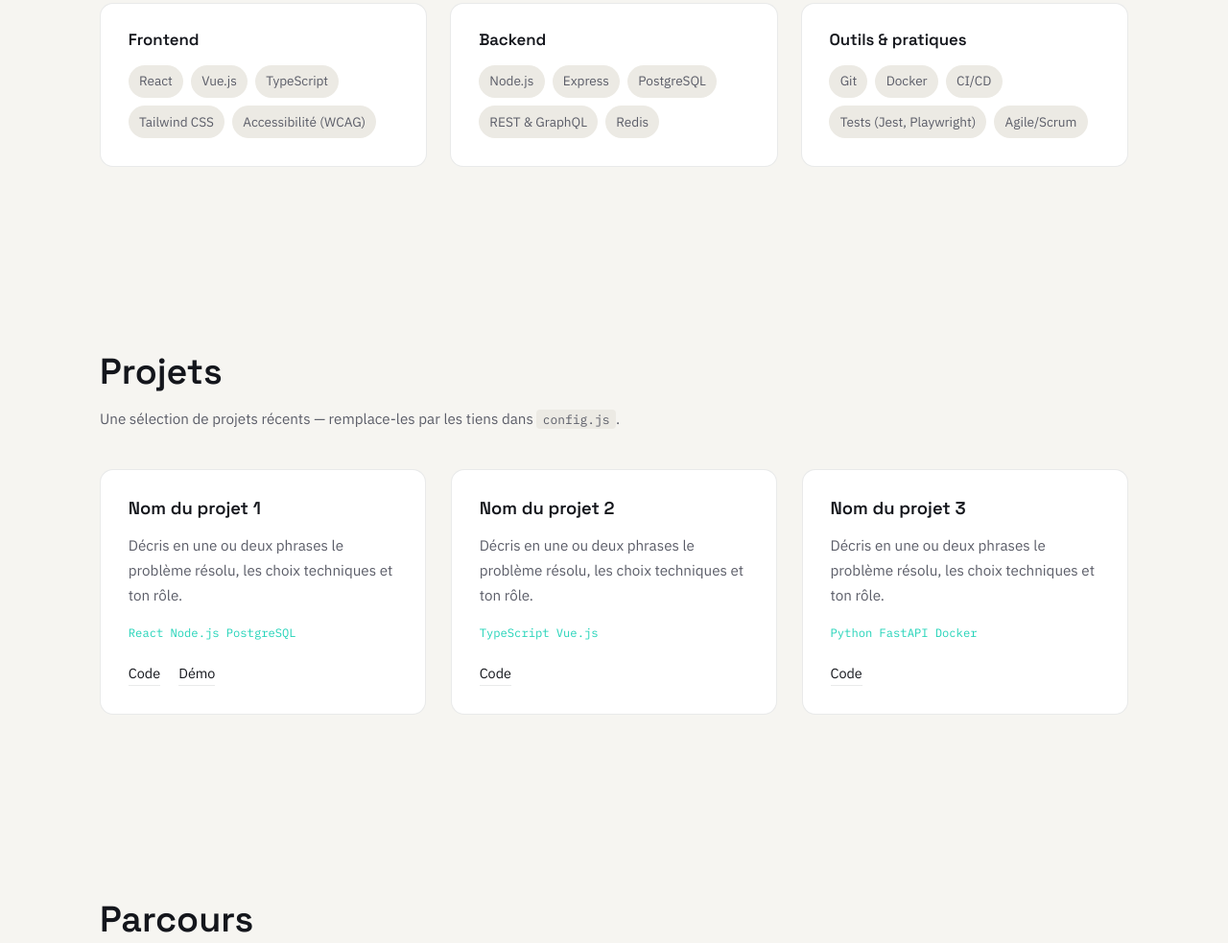
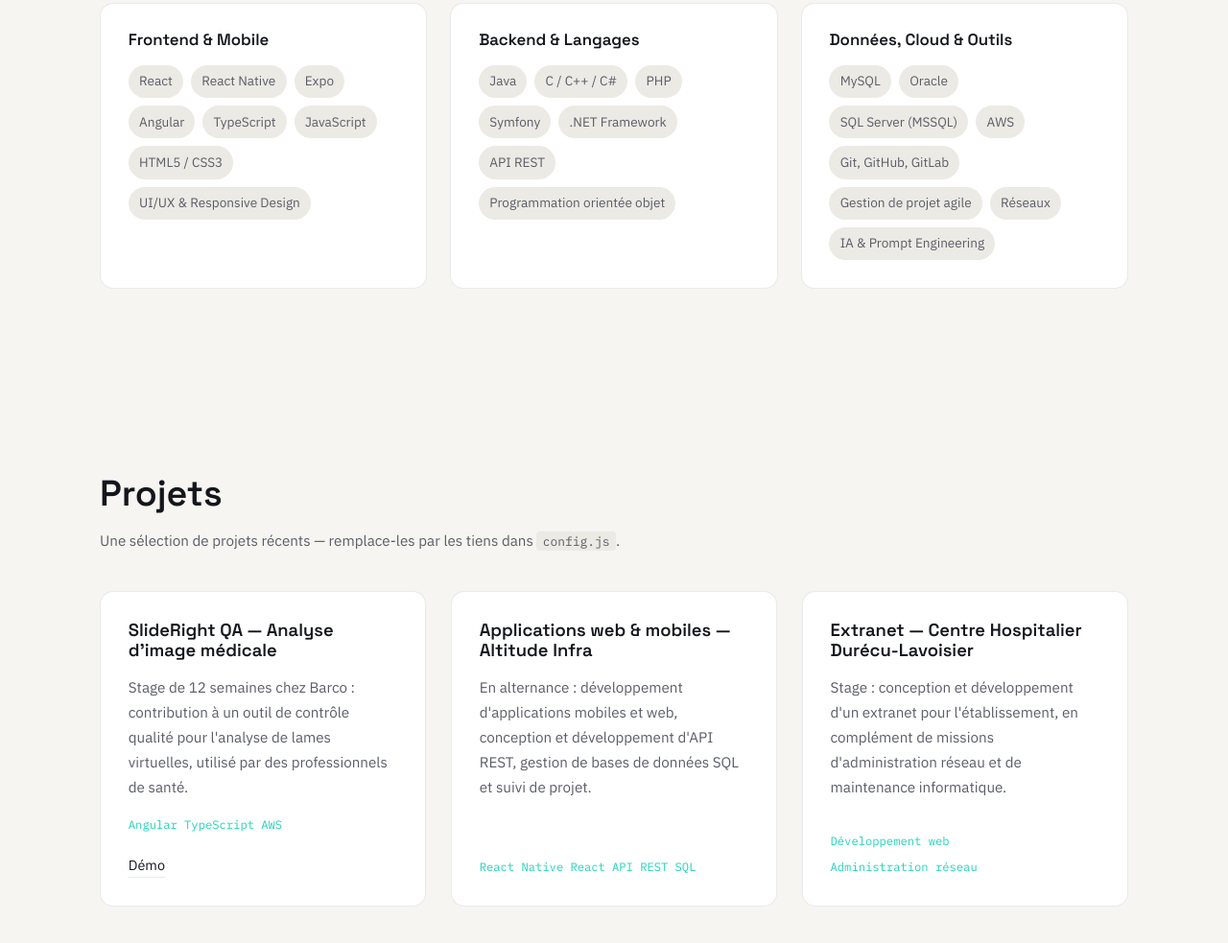
Before and after one commit to hugoDev42/hugoDev42.github.io, a plain HTML site: page index.html in a window 1280 px wide. Shown: the part 1552-2535 px from the top of the page at 96% size. Drawn offline with Linux system fonts and the light colour scheme.

Commit message:
feat: ajout infos perso

```diff
--- a/js/config.js
+++ b/js/config.js
@@ -1,113 +1,173 @@
 // ============================================================
 //  CONFIG.JS
 //  Tout le texte du site vient de cet objet.
-//  Remplace les valeurs ci-dessous par tes propres informations
-//  — tu n'as pas besoin de toucher au reste du code.
+//  Modifie librement les valeurs ci-dessous.
 //
 //  N'oublie pas de mettre aussi à jour le <title> et la balise
-//  <meta name="description"> dans index.html (elles ne sont
-//  pas générées automatiquement, pour rester lisibles par les
-//  moteurs de recherche).
+//  <meta name="description"> dans index.html si tu changes de
+//  nom ou d'intitulé (elles ne sont pas générées automatiquement,
+//  pour rester lisibles par les moteurs de recherche).
 // ============================================================
 
 const CONFIG = {
   favicon: "💻", // un emoji utilisé comme icône d'onglet
 
   profile: {
-    name: "Camille Dubois",
-    role: "Développeuse Full-Stack",
+    name: "Hugo Germond",
+    role: "Développeur Full-Stack & Mobile",
     statusAvailable: true, // false pour masquer le point vert "disponible"
-    status: "Disponible pour de nouvelles opportunités",
-    pitch: "Je conçois des applications web rapides, accessibles et faciles à maintenir — du prototype à la mise en production.",
-    initials: "CD",
+    status: "Recherche un stage à l'international (12 semaines)",
+    pitch:
+      "Alternant ingénieur à l'ESIGELEC chez Altitude Infra, je conçois des applications web et mobiles, du prototype à la mise en production.",
+    initials: "HG",
     // Un court extrait de code affiché dans le hero, à but purement illustratif.
-    codeSnippet: `function buildProject(idea) {
+    codeSnippet: `function buildProject(idea: Idea) {
   const plan = design(idea);
-  const code = write(plan, {
-    clean: true,
+  const app = build(plan, {
+    stack: ["TypeScript", "React Native", "AWS"],
     tested: true,
   });
 
-  return ship(code);
-}`
+  return ship(app);
+}`,
   },
 
   about: {
     paragraphs: [
-      "Développeuse full-stack, spécialisée en JavaScript/TypeScript sur des applications web à fort trafic.",
-      "J'aime transformer des besoins flous en interfaces claires, avec une attention particulière portée à la performance et à l'accessibilité."
+      "Étudiant ingénieur à l'ESIGELEC (dominante Ingénierie des Systèmes Numériques), actuellement en alternance chez Altitude Infra où je développe des applications web et mobiles ainsi que des API.",
+      "J'ai aussi réalisé un stage de 12 semaines chez Barco sur SlideRight QA, un outil d'analyse d'image médicale, en TypeScript et Angular sur AWS. Je recherche aujourd'hui un stage à l'international pour valider la mobilité requise par mon diplôme.",
     ],
-    stack: ["JavaScript", "TypeScript", "React", "Node.js", "PostgreSQL", "Docker", "AWS", "Git", "GraphQL"]
+    stack: [
+      "TypeScript",
+      "JavaScript",
+      "React",
+      "React Native",
+      "Expo",
+      "Angular",
+      "Java",
+      "AWS",
+      "SQL",
+      "Git",
+    ],
   },
 
   skills: [
     {
-      category: "Frontend",
-      items: ["React", "Vue.js", "TypeScript", "Tailwind CSS", "Accessibilité (WCAG)"]
+      category: "Frontend & Mobile",
+      items: [
+        "React",
+        "React Native",
+        "Expo",
+        "Angular",
+        "TypeScript",
+        "JavaScript",
+        "HTML5 / CSS3",
+        "UI/UX & Responsive Design",
+      ],
     },
     {
-      category: "Backend",
-      items: ["Node.js", "Express", "PostgreSQL", "REST & GraphQL", "Redis"]
+      category: "Backend & Langages",
+      items: [
+        "Java",
+        "C / C++ / C#",
+        "PHP",
+        "Symfony",
+        ".NET Framework",
+        "API REST",
+        "Programmation orientée objet",
+      ],
     },
     {
-      category: "Outils & pratiques",
-      items: ["Git", "Docker", "CI/CD", "Tests (Jest, Playwright)", "Agile/Scrum"]
-    }
+      category: "Données, Cloud & Outils",
+      items: [
+        "MySQL",
+        "Oracle",
+        "SQL Server (MSSQL)",
+        "AWS",
+        "Git, GitHub, GitLab",
+        "Gestion de projet agile",
+        "Réseaux",
+        "IA & Prompt Engineering",
+      ],
+    },
   ],
 
   // Ajoute, retire ou modifie autant de projets que tu veux.
   projects: [
     {
-      title: "Nom du projet 1",
-      description: "Décris en une ou deux phrases le problème résolu, les choix techniques et ton rôle.",
-      tags: ["React", "Node.js", "PostgreSQL"],
-      links: { code: "https://github.com/tonpseudo/projet1", demo: "https://demo-projet1.exemple.com" }
+      title: "SlideRight QA — Analyse d'image médicale",
+      description:
+        "Stage de 12 semaines chez Barco : contribution à un outil de contrôle qualité pour l'analyse de lames virtuelles, utilisé par des professionnels de santé.",
+      tags: ["Angular", "TypeScript", "AWS"],
+      links: { demo: "https://www.barco.com/en/product/slideright-qa" },
     },
     {
-      title: "Nom du projet 2",
-      description: "Décris en une ou deux phrases le problème résolu, les choix techniques et ton rôle.",
-      tags: ["TypeScript", "Vue.js"],
-      links: { code: "https://github.com/tonpseudo/projet2", demo: "" }
+      title: "Applications web & mobiles — Altitude Infra",
+      description:
+        "En alternance : développement d'applications mobiles et web, conception et développement d'API REST, gestion de bases de données SQL et suivi de projet.",
+      tags: ["React Native", "React", "API REST", "SQL"],
     },
     {
-      title: "Nom du projet 3",
-      description: "Décris en une ou deux phrases le problème résolu, les choix techniques et ton rôle.",
-      tags: ["Python", "FastAPI", "Docker"],
-      links: { code: "https://github.com/tonpseudo/projet3", demo: "" }
-    }
+      title: "Extranet — Centre Hospitalier Durécu-Lavoisier",
+      description:
+        "Stage : conception et développement d'un extranet pour l'établissement, en complément de missions d'administration réseau et de maintenance informatique.",
+      tags: ["Développement web", "Administration réseau"],
+    },
   ],
 
   // Du plus récent au plus ancien.
   experience: [
     {
       period: "2023 — Aujourd'hui",
-      title: "Développeuse Full-Stack",
-      place: "Nom de l'entreprise",
-      description: "Ta principale réalisation ou responsabilité dans ce poste."
+      title: "Alternance — Développeur Full-Stack & Mobile",
+      place: "Altitude Infra",
+      description:
+        "Développement d'applications mobiles et web, conception et développement d'API, gestion de bases de données SQL, gestion de projet.",
     },
     {
-      period: "2021 — 2023",
-      title: "Développeuse Front-End",
-      place: "Nom de l'entreprise précédente",
-      description: "Ta principale réalisation ou responsabilité dans ce poste."
+      period: "Stage — 12 semaines",
+      title: "Analyse d'image médicale",
+      place: "Barco — SlideRight QA",
+      description:
+        "Contribution à un outil de contrôle qualité pour l'analyse de lames virtuelles, utilisé par des professionnels de santé. Stack : Angular, TypeScript, AWS.",
     },
     {
-      period: "2020 — 2021",
-      title: "Formation",
-      place: "Nom de l'école",
-      description: "Ce que tu as étudié ou le projet marquant de ta formation."
-    }
+      period: "2023 — Aujourd'hui",
+      title: "Cycle ingénieur en alternance, dominante ISN",
+      place: "ESIGELEC",
+      description:
+        "École d'ingénieurs généraliste — spécialisation Ingénierie des Systèmes Numériques.",
+    },
+    {
+      period: "2022",
+      title: "Stage",
+      place: "Centre Hospitalier Durécu-Lavoisier",
+      description:
+        "Développement d'un extranet, administration réseau et maintenance informatique.",
+    },
+    {
+      period: "2023",
+      title: "BTS Systèmes Numériques, option informatique et réseaux",
+      place: "Campus La Châtaigneraie",
+      description: "Diplôme obtenu.",
+    },
+    {
+      period: "2020",
+      title: "Baccalauréat scientifique, option sciences de l'ingénieur",
+      place: "Lycée Galilée",
+      description: "Diplôme obtenu.",
+    },
   ],
 
   contact: {
-    text: "Un projet en tête ou une opportunité à me proposer ? Écris-moi directement.",
-    email: "ton.email@exemple.com"
+    text: "Une opportunité de stage à l'international ou un projet à me proposer ? Écrivez-moi directement.",
+    email: "hugo.germond.dev@gmail.com",
   },
 
   socials: [
     { label: "GitHub", url: "https://github.com/tonpseudo" },
-    { label: "LinkedIn", url: "https://linkedin.com/in/tonpseudo" }
+    { label: "LinkedIn", url: "https://linkedin.com/in/tonpseudo" },
   ],
 
-  footerNote: `© ${new Date().getFullYear()} Camille Dubois — construit avec HTML, CSS et JavaScript, hébergé sur GitHub Pages.`
+  footerNote: `© ${new Date().getFullYear()} Hugo Germond — construit avec HTML, CSS et JavaScript, hébergé sur GitHub Pages.`,
 };
```
Also changed, not shown: index.html (+2 -2 lines).
